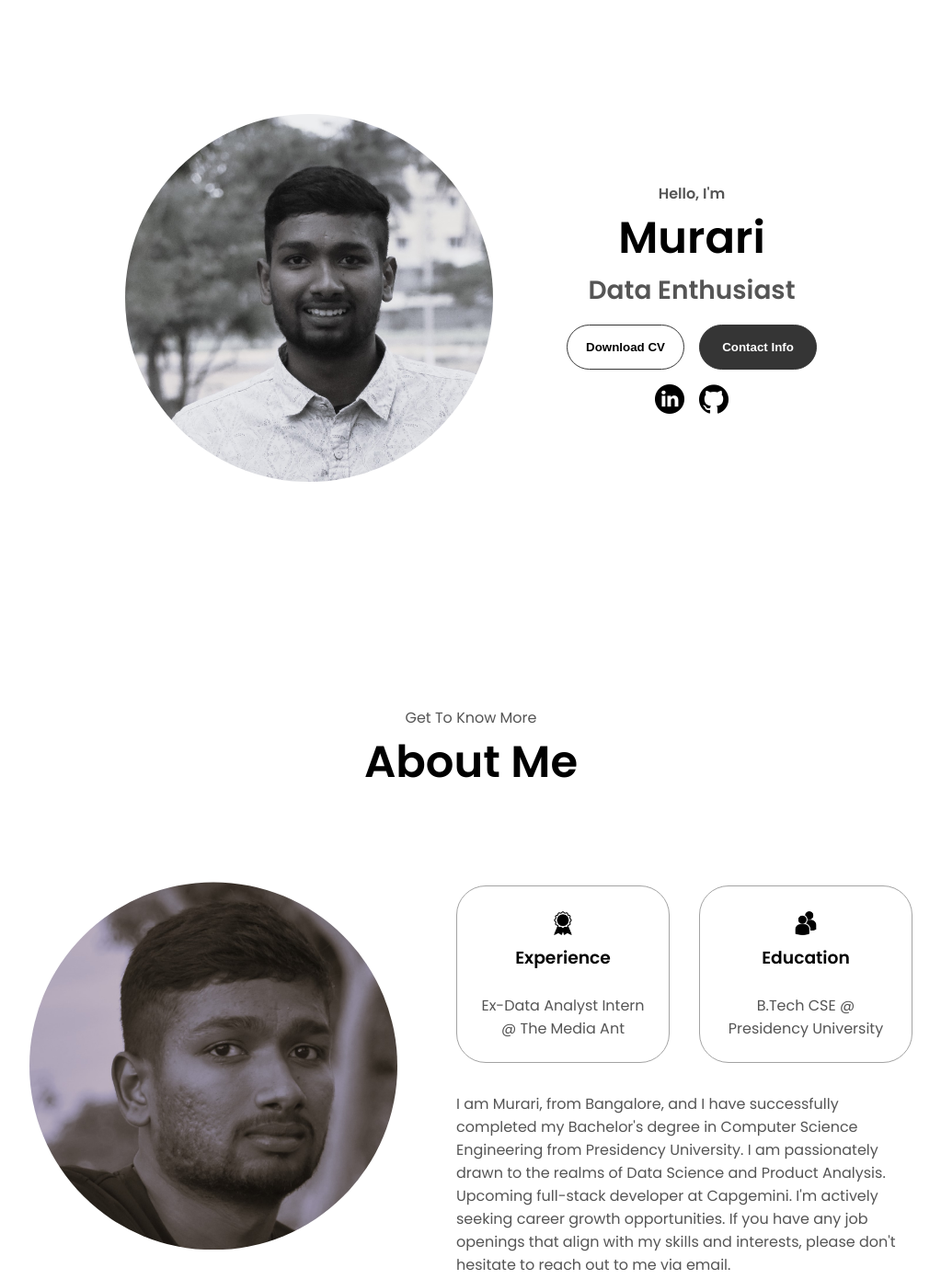
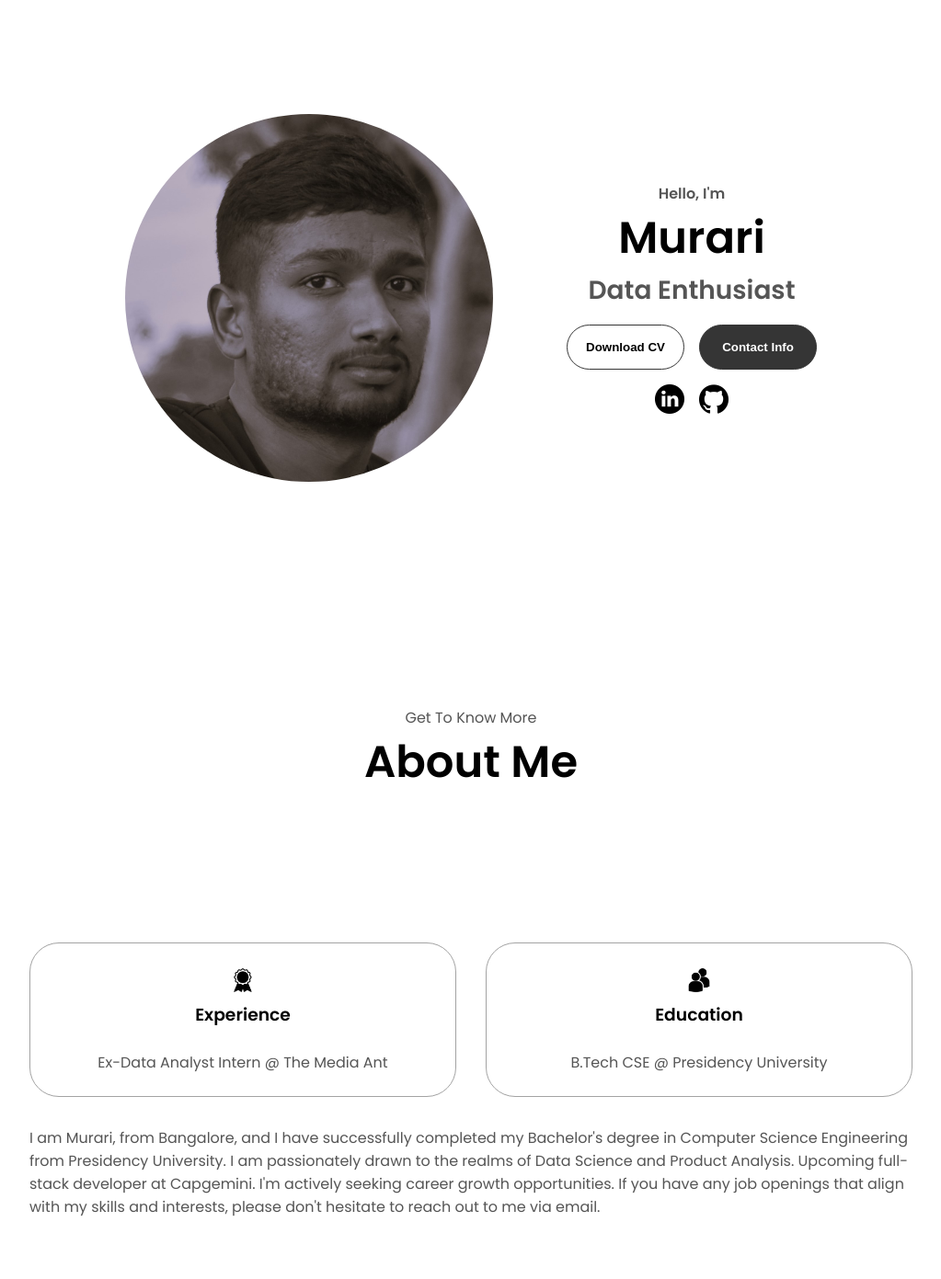
Before and after one commit to NMurari7/Portfolio, a plain HTML site: page index.html in a window 1280 px wide. Shown: the part 160-1551 px from the top of the page at 92% size, without its empty margins (128-1151 px from the left). Drawn offline with Linux system fonts and the light colour scheme.

Commit message:
removed about pic

```diff
--- a/index.html
+++ b/index.html
@@ -40,7 +40,7 @@
   </nav>
   <section id="profile">
     <div class="section__pic-container">
-      <img src="./assets/profile-pic_1.png.JPG" alt="Murari profile picture" />
+      <img src="./assets/about-pic.jpg" alt="Murari profile picture" />
     </div>
     <div class="section__text">
       <p class="section__text__p1">Hello, I'm</p>
@@ -66,9 +66,9 @@
     <p class="section__text__p1">Get To Know More</p>
     <h1 class="title">About Me</h1>
     <div class="section-container">
-      <div class="section__pic-container">
+<!--       <div class="section__pic-container">
         <img src="./assets/about-pic.jpg" alt="Profile picture" class="about-pic" />
-      </div>
+      </div> -->
       <div class="about-details-container">
         <div class="about-containers">
           <div class="details-container">
```
